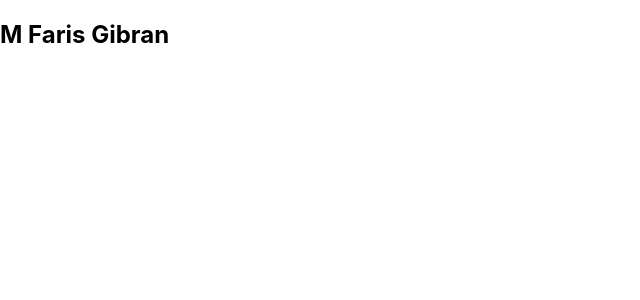
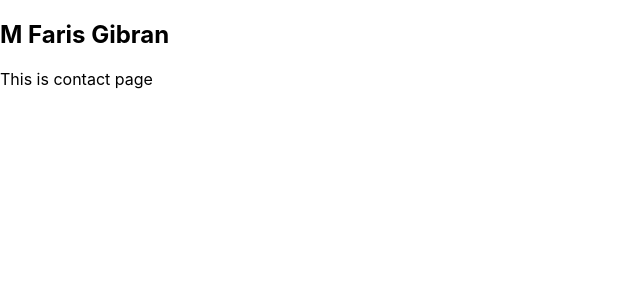
Before and after one commit to mfarisgibran/mfarisgibran-web-react, a React (Create React App) app: page /contact in a window 1280 px wide. Shown: the top 300 px of the page, without its empty margins (0-640 px from the left). Built offline with nearby package versions, Linux system fonts and the light colour scheme.

Commit message:
Rename files in pages

```diff
--- a/src/App.js
+++ b/src/App.js
@@ -1,11 +1,26 @@
 import React from 'react'
 import { BrowserRouter as Router, Switch, Route, Link } from 'react-router-dom'
+
+import Home from './pages/home'
+import About from './pages/about'
+import Contact from './pages/contact'
 
 export default function App() {
   return (
     <Router>
       <nav>
         <h1>M Faris Gibran</h1>
+        <Switch>
+          <Route path="/" exact>
+            <Home />
+          </Route>
+          <Route path="/about">
+            <About />
+          </Route>
+          <Route path="/contact">
+            <Contact />
+          </Route>
+        </Switch>
       </nav>
     </Router>
   )
--- a/src/pages/About.js
+++ b/src/pages/About.js
@@ -0,0 +1,5 @@
+const About = () => {
+  return <div>This is about page</div>
+}
+
+export default About
--- a/src/pages/Contact.js
+++ b/src/pages/Contact.js
@@ -0,0 +1,5 @@
+const Contact = () => {
+  return <div>This is contact page</div>
+}
+
+export default Contact
--- a/src/pages/Home.js
+++ b/src/pages/Home.js
@@ -0,0 +1,5 @@
+const Home = () => {
+  return <div>This is homepage</div>
+}
+
+export default Home
```
